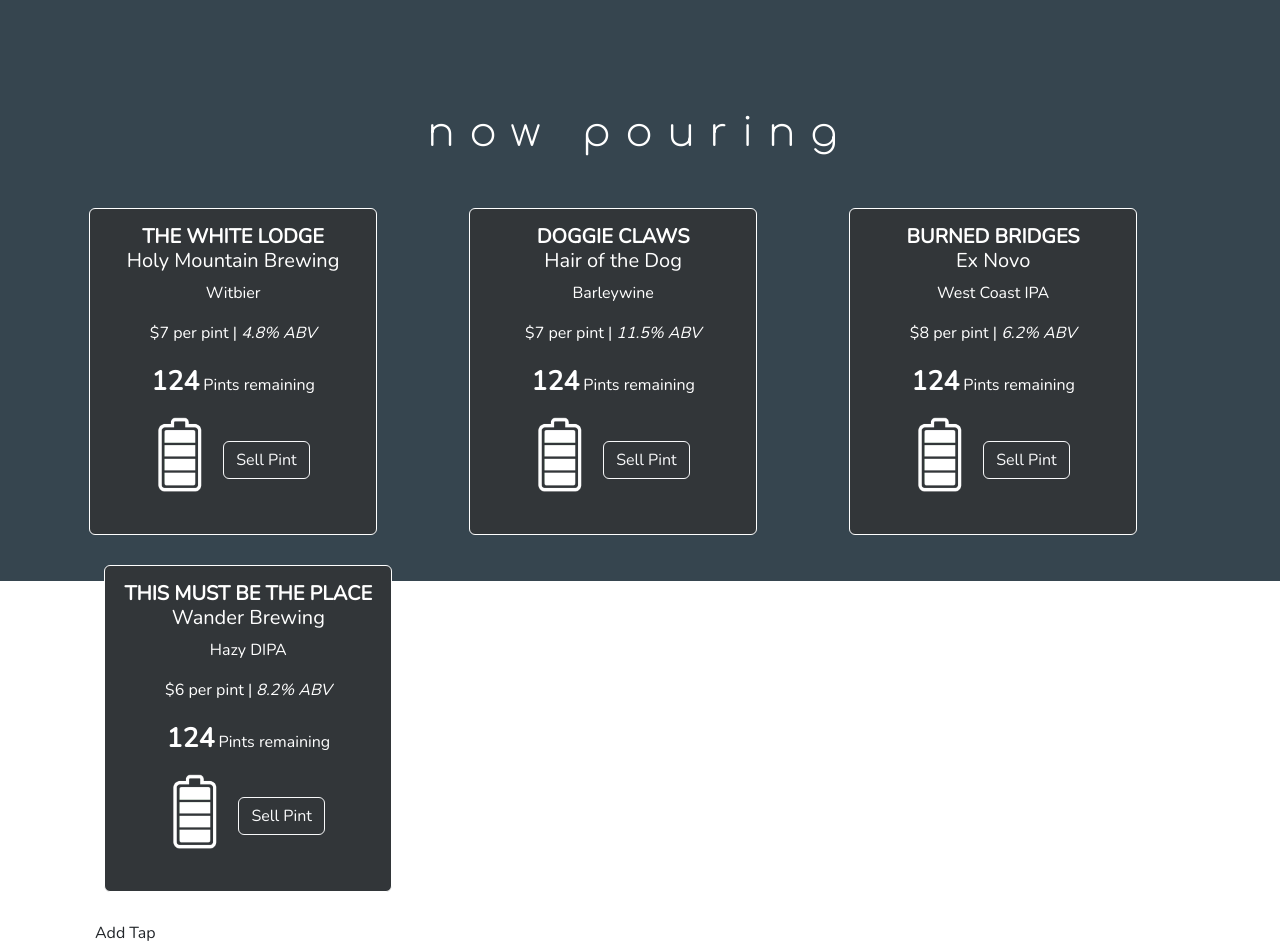
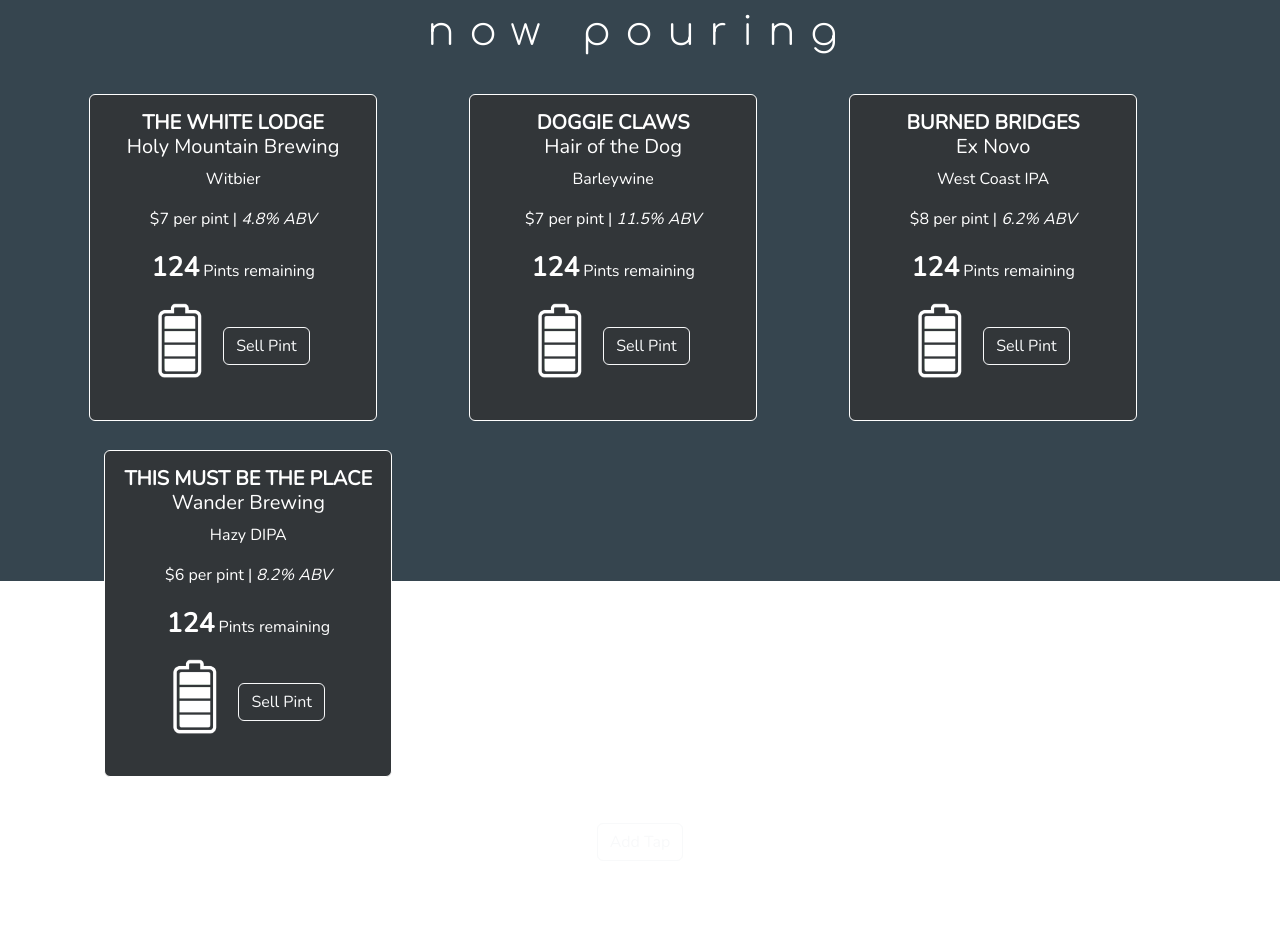
Before and after one commit to hmcvay/tap-room, a React (Create React App) app: page / in a window 1280 px wide. Shown: the part 219-1171 px from the top of the page. After the commit the page ends 1102 px from the top, so only its background shows below. Built offline with nearby package versions, Linux system fonts and the light colour scheme; a web font is replaced by a local one.

Commit message:
WIP: styling. add site image to readme

```diff
--- a/src/components/Tap.js
+++ b/src/components/Tap.js
@@ -49,13 +49,13 @@
                   {props.beersSold >= 124 ? (
                       <span>
                       <p> <span className="big-info">{124 - props.beersSold}</span> Pints remaining</p>
-                      <img className="keg-image" src={kegLevel()} />
+                      <img className="keg-image" src={kegLevel()} alt="empty keg icon" />
                       <Button variant="outline-dark">Sell Pint</Button>
                     </span>
                   ) : (
                     <span>
                       <p> <span className="big-info">{124 - props.beersSold}</span> Pints remaining</p>
-                      <img className="keg-image" src={kegLevel()} />
+                      <img className="keg-image" src={kegLevel()} alt="keg icon" />
                       <Button variant="outline-light" onClick={() => props.whenBeerSold(props.id, 1)}>Sell Pint</Button>
                     </span>
                   )}
--- a/src/components/TapControl.js
+++ b/src/components/TapControl.js
@@ -159,19 +159,18 @@
       }
       return (
         <React.Fragment>
-          <div className="tap-list-wrapper">
-            <TapList
-            currentTapList={currentTapList}
-            onTapSelection={this.handleChangeSelectedTap}
-            onChangingBeersSold={this.handleChangingBeersSold}
-            />
-          </div>
-          {currentlyVisibleState}
-          <div>
-            <Button variant="outline light" onClick={this.handleButtonClick}>
+          <TapList
+          currentTapList={currentTapList}
+          onTapSelection={this.handleChangeSelectedTap}
+          onChangingBeersSold={this.handleChangingBeersSold}
+          />
+          <div id="main-button">
+            <Button variant="outline-light" onClick={this.handleButtonClick}>
               {descriptionButtonText}
             </Button>
           </div>
+          {currentlyVisibleState}
+
       </React.Fragment>
     );
   }
--- a/src/components/TapDetails.js
+++ b/src/components/TapDetails.js
@@ -1,6 +1,6 @@
 import React from "react";
 import PropTypes from "prop-types";
-import Row from 'react-bootstrap/Row';
+// import Row from 'react-bootstrap/Row';
 import Card from 'react-bootstrap/Card';
 import Button from 'react-bootstrap/Button';
 
--- a/src/index.css
+++ b/src/index.css
@@ -1,3 +1,11 @@
+html, body, .App {
+  height: 100%
+}
+
+.App {
+  display: flex;
+}
+
 body {
   margin: 0;
   font-family: 'Nunito', sans-serif !important;
@@ -15,7 +23,7 @@
   font-family: 'Libre Barcode 39 Text', cursive;
   font-size: 100pt;
   width: auto;
-  padding-top: 4%;
+  padding-top: 1%;
 }
 
 .big-info {
@@ -24,13 +32,12 @@
 }
 
 .list-styles {
-  margin-top: 4%;
+  margin-top: 2%;
 }
 
 .title {
   font-family: 'Comfortaa', cursive;
-  padding-top: 6%;
-  /* padding-bottom: 2%; */
+  padding-bottom: 2%;
   text-align: center;
   transition: 0.3s;
   letter-spacing: 15px;
@@ -71,16 +78,10 @@
   box-shadow: 0 5px 15px rgba(0, 0, 0, 0.8);
 }
 
-/* .header-wrapper {
+#main-button {
   display: flex;
-  flex-direction: column;
   justify-content: center;
   align-items: center;
+  padding-top: 2%;
+  padding-bottom: 2%;
 }
-
-.body-wrapper {
-  display: flex;
-  flex-direction: row;
-  align-items: center;
-  justify-content: center;
-} */
```
Also changed, not shown: app.png (added), 1 other file (tests, documents, lock files or other folders).
